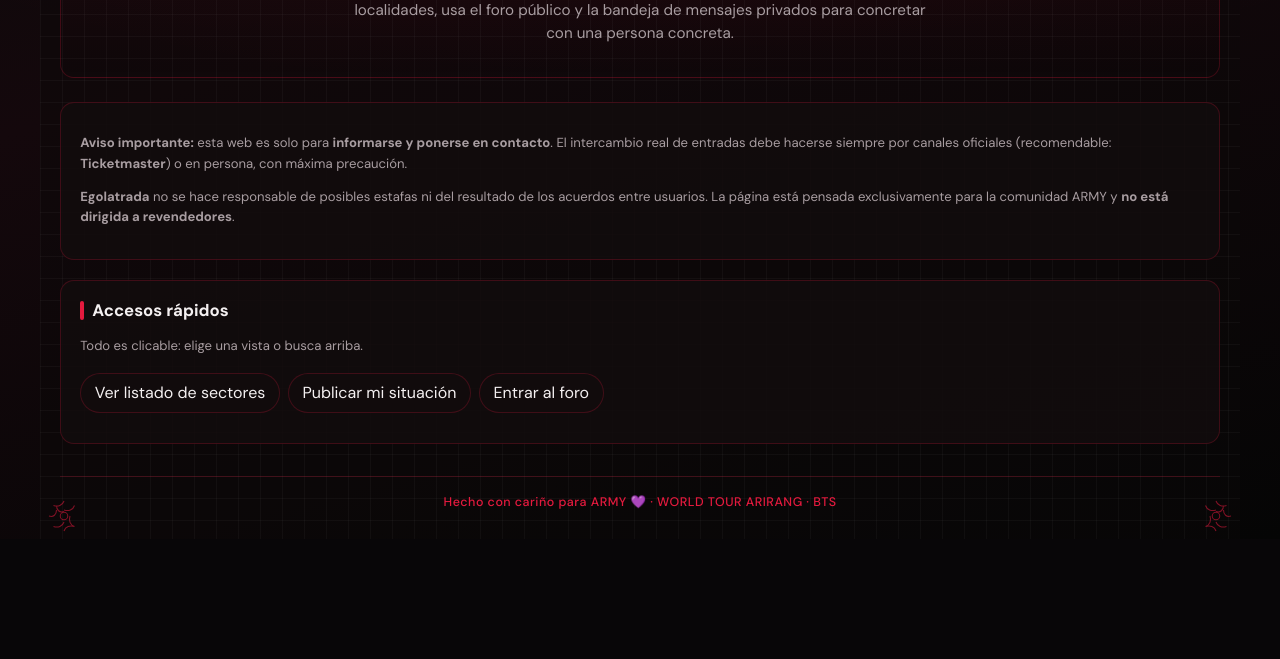
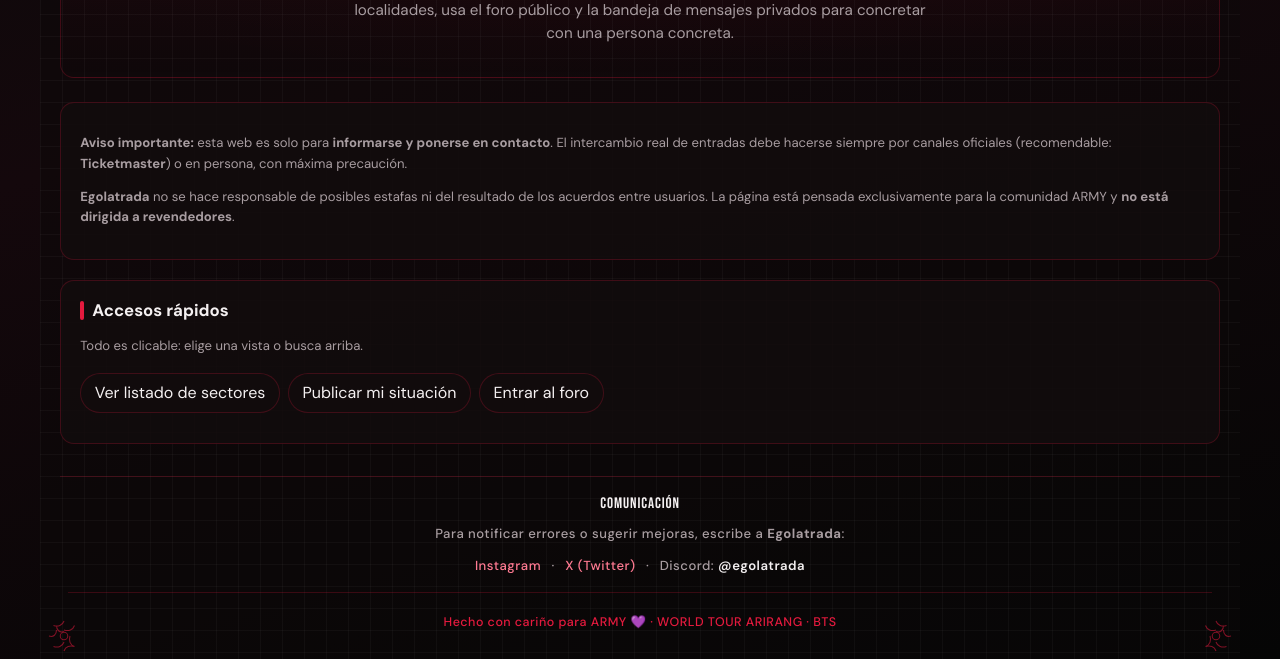
Before and after one commit to egolatrada/world-tour-arirang, a plain HTML site: page docs/index.html in a window 1280 px wide. Shown: the part 404-1063 px from the top of the page. Before the commit the page ends 943 px from the top, so only its background shows below. Drawn offline with Linux system fonts and the light colour scheme.

Commit message:
Footer contacto para solicitar mejoras o informar de errores

```diff
--- a/docs/css/styles.css
+++ b/docs/css/styles.css
@@ -634,6 +634,63 @@ footer.site-footer {
   font-weight: 500;
 }
 
+.site-footer__contact {
+  margin-bottom: 1.25rem;
+  padding-bottom: 1rem;
+  border-bottom: 1px solid var(--border);
+}
+
+.site-footer__contact-title {
+  margin: 0 0 0.5rem;
+  font-family: var(--font-display);
+  font-size: 0.95rem;
+  font-weight: 400;
+  letter-spacing: 0.06em;
+  color: var(--text);
+  text-transform: uppercase;
+}
+
+.site-footer__contact-intro {
+  margin: 0 auto 0.75rem;
+  max-width: 28rem;
+}
+
+.site-footer__contact-links {
+  display: flex;
+  flex-wrap: wrap;
+  align-items: center;
+  justify-content: center;
+  gap: 0.35rem 0.65rem;
+  margin: 0;
+  padding: 0;
+  list-style: none;
+  font-size: 0.82rem;
+}
+
+.site-footer__contact-links li {
+  display: inline-flex;
+  align-items: center;
+}
+
+.site-footer__contact-links li + li::before {
+  content: "·";
+  margin-right: 0.65rem;
+  color: var(--muted);
+}
+
+.site-footer__discord {
+  color: var(--muted);
+}
+
+.site-footer__discord strong {
+  color: var(--text);
+  font-weight: 600;
+}
+
+.site-footer__tagline {
+  margin: 0;
+}
+
 [data-view] {
   display: none;
 }
--- a/docs/index.html
+++ b/docs/index.html
@@ -412,7 +412,36 @@
         </main>
 
         <footer class="site-footer">
-          Hecho con cariño para ARMY 💜 · WORLD TOUR ARIRANG · BTS
+          <div class="site-footer__contact" aria-labelledby="footer-contact-heading">
+            <h2 id="footer-contact-heading" class="site-footer__contact-title">
+              Comunicación
+            </h2>
+            <p class="legal site-footer__contact-intro">
+              Para notificar errores o sugerir mejoras, escribe a
+              <strong>Egolatrada</strong>:
+            </p>
+            <ul class="site-footer__contact-links">
+              <li>
+                <a
+                  href="https://www.instagram.com/egolatrada/"
+                  target="_blank"
+                  rel="noopener noreferrer"
+                  >Instagram</a
+                >
+              </li>
+              <li>
+                <a href="https://x.com/egolatrada" target="_blank" rel="noopener noreferrer"
+                  >X (Twitter)</a
+                >
+              </li>
+              <li>
+                <span class="site-footer__discord">Discord: <strong>@egolatrada</strong></span>
+              </li>
+            </ul>
+          </div>
+          <p class="site-footer__tagline">
+            Hecho con cariño para ARMY 💜 · WORLD TOUR ARIRANG · BTS
+          </p>
         </footer>
       </div>
     </div>
```
